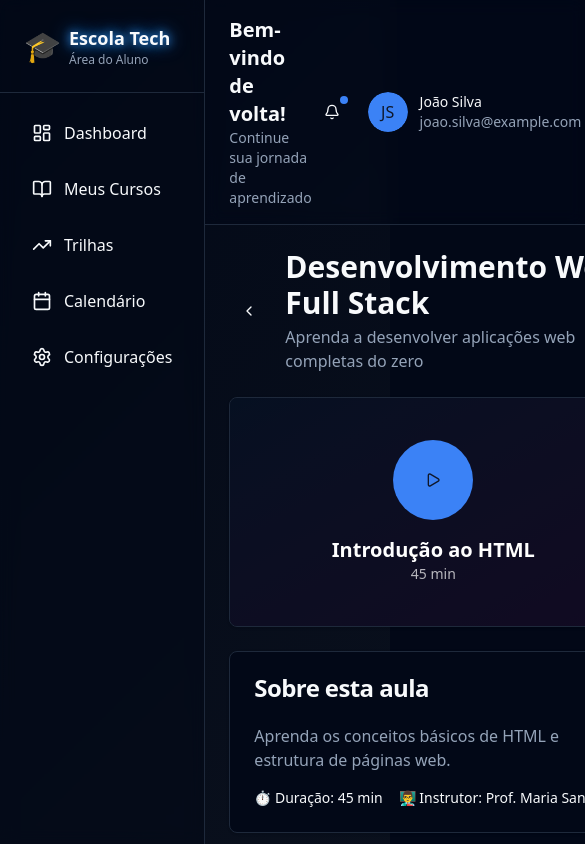
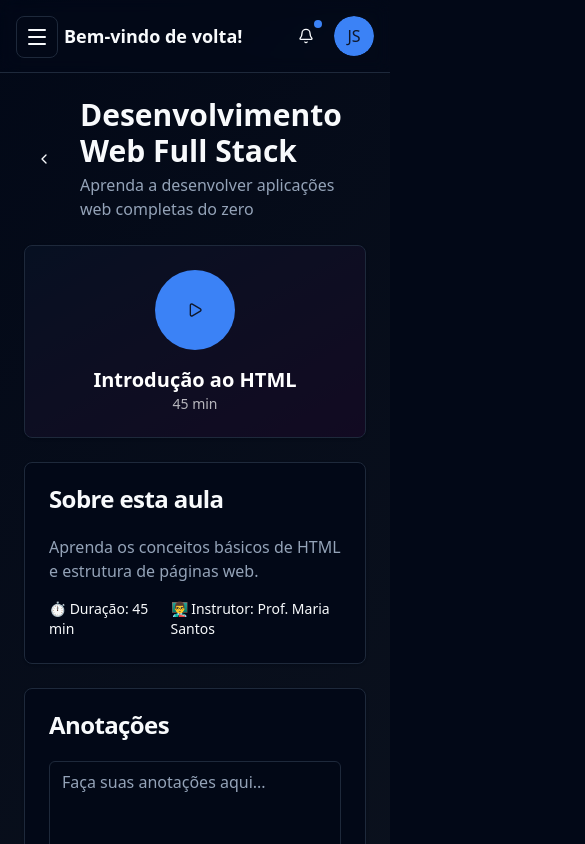
Before and after one commit to neoscienzatechnology-lgtm/Escola-de-tecnologia, a Next.js app: page /aluno/cursos/1 in a window 390 px wide. Shown: the top 844 px of the page, 585 px wide, since content can reach past the window. Built offline with nearby package versions, Linux system fonts and the light colour scheme.

Commit message:
Changes before error encountered
Co-authored-by: neoscienzatechnology-lgtm <227689505+neoscienzatechnology-lgtm@users.noreply.github.com>

```diff
--- a/components/aluno/header.tsx
+++ b/components/aluno/header.tsx
@@ -15,19 +15,19 @@ export function Header() {
 
   return (
     <header className="border-b border-border bg-card/30 backdrop-blur-sm sticky top-0 z-10">
-      <div className="flex items-center justify-between px-6 py-4">
-        <div>
-          <h2 className="text-xl font-semibold">Bem-vindo de volta!</h2>
-          <p className="text-sm text-muted-foreground">
+      <div className="flex items-center justify-between px-4 lg:px-6 py-4">
+        <div className="ml-12 lg:ml-0">
+          <h2 className="text-lg lg:text-xl font-semibold">Bem-vindo de volta!</h2>
+          <p className="text-xs lg:text-sm text-muted-foreground hidden sm:block">
             Continue sua jornada de aprendizado
           </p>
         </div>
-        <div className="flex items-center gap-4">
+        <div className="flex items-center gap-2 lg:gap-4">
           <Button variant="ghost" size="icon" className="relative">
             <Bell className="w-5 h-5" />
             <span className="absolute top-1 right-1 w-2 h-2 bg-primary rounded-full" />
           </Button>
-          <div className="flex items-center gap-3">
+          <div className="hidden md:flex items-center gap-3">
             <Avatar>
               <AvatarFallback className="bg-primary text-primary-foreground">
                 {mockStudent.name
@@ -38,10 +38,18 @@ export function Header() {
             </Avatar>
             <div className="text-sm">
               <p className="font-medium">{mockStudent.name}</p>
-              <p className="text-muted-foreground">{mockStudent.email}</p>
+              <p className="text-muted-foreground text-xs">{mockStudent.email}</p>
             </div>
           </div>
-          <Button variant="ghost" size="icon" onClick={handleLogout}>
+          <Avatar className="md:hidden">
+            <AvatarFallback className="bg-primary text-primary-foreground">
+              {mockStudent.name
+                .split(' ')
+                .map((n) => n[0])
+                .join('')}
+            </AvatarFallback>
+          </Avatar>
+          <Button variant="ghost" size="icon" onClick={handleLogout} className="hidden sm:flex">
             <LogOut className="w-5 h-5" />
           </Button>
         </div>
--- a/components/aluno/sidebar.tsx
+++ b/components/aluno/sidebar.tsx
@@ -1,8 +1,9 @@
 'use client';
 
+import { useState } from 'react';
 import Link from 'next/link';
 import { usePathname } from 'next/navigation';
-import { motion } from 'framer-motion';
+import { motion, AnimatePresence } from 'framer-motion';
 import { cn } from '@/lib/utils';
 import {
   LayoutDashboard,
@@ -10,6 +11,8 @@ import {
   Calendar,
   Settings,
   TrendingUp,
+  Menu,
+  X,
 } from 'lucide-react';
 
 const menuItems = [
@@ -42,11 +45,12 @@ const menuItems = [
 
 export function Sidebar() {
   const pathname = usePathname();
+  const [isOpen, setIsOpen] = useState(false);
 
-  return (
-    <aside className="w-64 border-r border-border bg-card/50 backdrop-blur-sm h-screen sticky top-0 flex flex-col">
+  const SidebarContent = () => (
+    <>
       <div className="p-6 border-b border-border">
-        <Link href="/aluno/dashboard" className="flex items-center gap-2">
+        <Link href="/aluno/dashboard" className="flex items-center gap-2" onClick={() => setIsOpen(false)}>
           <span className="text-3xl">🎓</span>
           <div>
             <h1 className="text-lg font-bold neon-text">Escola Tech</h1>
@@ -69,6 +73,7 @@ export function Sidebar() {
               >
                 <Link
                   href={item.href}
+                  onClick={() => setIsOpen(false)}
                   className={cn(
                     'flex items-center gap-3 px-4 py-3 rounded-lg transition-all',
                     'hover:bg-accent hover:text-accent-foreground',
@@ -83,6 +88,50 @@ export function Sidebar() {
           })}
         </ul>
       </nav>
-    </aside>
+    </>
+  );
+
+  return (
+    <>
+      {/* Mobile Menu Button */}
+      <button
+        onClick={() => setIsOpen(!isOpen)}
+        className="lg:hidden fixed top-4 left-4 z-50 p-2 rounded-lg bg-card border border-border hover:bg-accent"
+      >
+        {isOpen ? <X className="w-6 h-6" /> : <Menu className="w-6 h-6" />}
+      </button>
+
+      {/* Desktop Sidebar */}
+      <aside className="hidden lg:flex w-64 border-r border-border bg-card/50 backdrop-blur-sm h-screen sticky top-0 flex-col">
+        <SidebarContent />
+      </aside>
+
+      {/* Mobile Sidebar */}
+      <AnimatePresence>
+        {isOpen && (
+          <>
+            {/* Overlay */}
+            <motion.div
+              initial={{ opacity: 0 }}
+              animate={{ opacity: 1 }}
+              exit={{ opacity: 0 }}
+              onClick={() => setIsOpen(false)}
+              className="lg:hidden fixed inset-0 bg-black/50 z-40"
+            />
+
+            {/* Sidebar */}
+            <motion.aside
+              initial={{ x: '-100%' }}
+              animate={{ x: 0 }}
+              exit={{ x: '-100%' }}
+              transition={{ type: 'spring', damping: 25, stiffness: 200 }}
+              className="lg:hidden fixed left-0 top-0 bottom-0 w-64 border-r border-border bg-card backdrop-blur-sm z-40 flex flex-col"
+            >
+              <SidebarContent />
+            </motion.aside>
+          </>
+        )}
+      </AnimatePresence>
+    </>
   );
 }
```
Also changed, not shown: 1 other file (tests, documents, lock files or other folders).
